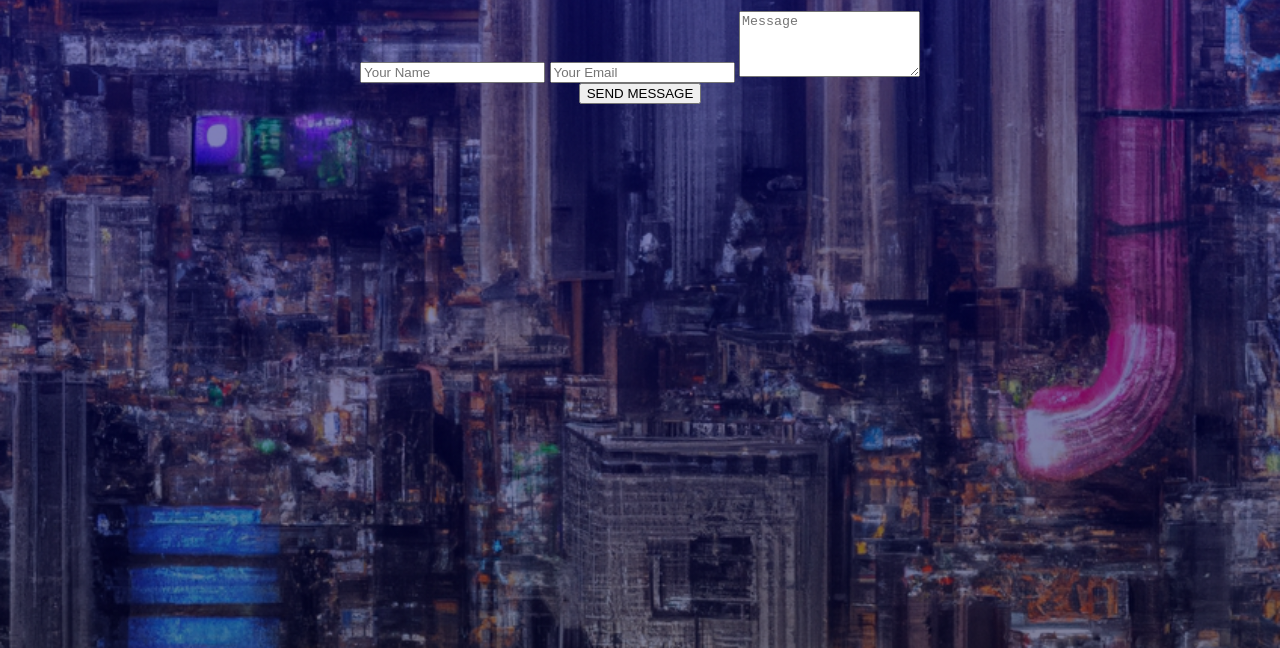
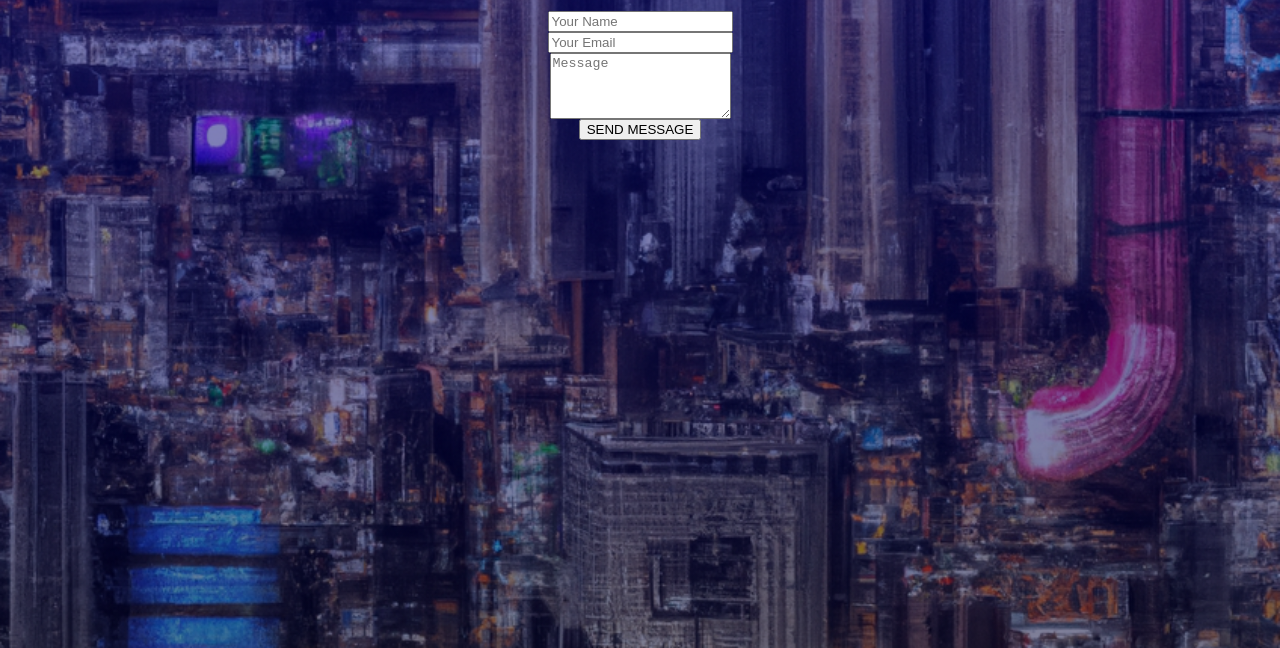
Before and after one commit to Georgeydollah/infosite, a plain HTML site: page index.html in a window 1280 px wide. Shown: the part 152-800 px from the top of the page. Drawn offline with Linux system fonts and the light colour scheme.

Commit message:
Update index.html

```diff
--- a/index.html
+++ b/index.html
@@ -11,8 +11,8 @@
 
   <div class="contact-form">
     <form id="contact-form" method="post" action="">
-      <input name="name" type="text" class="form-control" placeholder="Your Name" required><bf>
-      <input name="email" type="email" class="form-control" placeholder="Your Email" required><bf>
+      <input name="name" type="text" class="form-control" placeholder="Your Name" required><br>
+      <input name="email" type="email" class="form-control" placeholder="Your Email" required><br>
       <textarea name="message" class="form-control" placeholder="Message" rows="4" required></textarea><br>
 
       <input type="submit" class="form-control submit" value="SEND MESSAGE">
```
